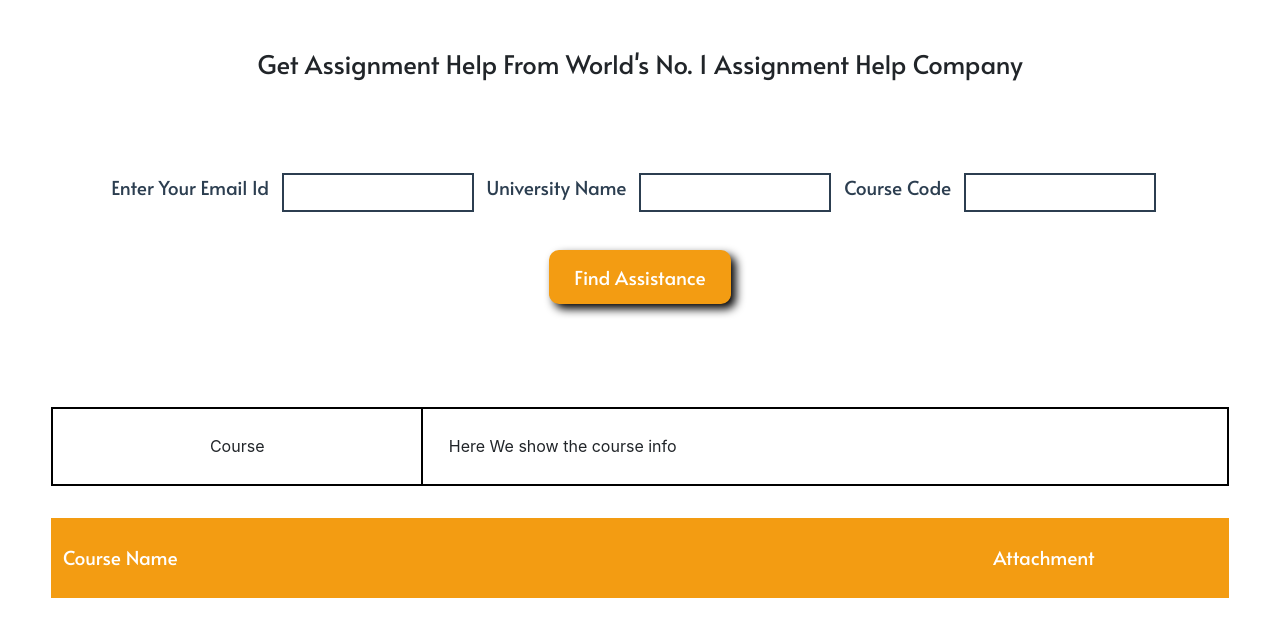
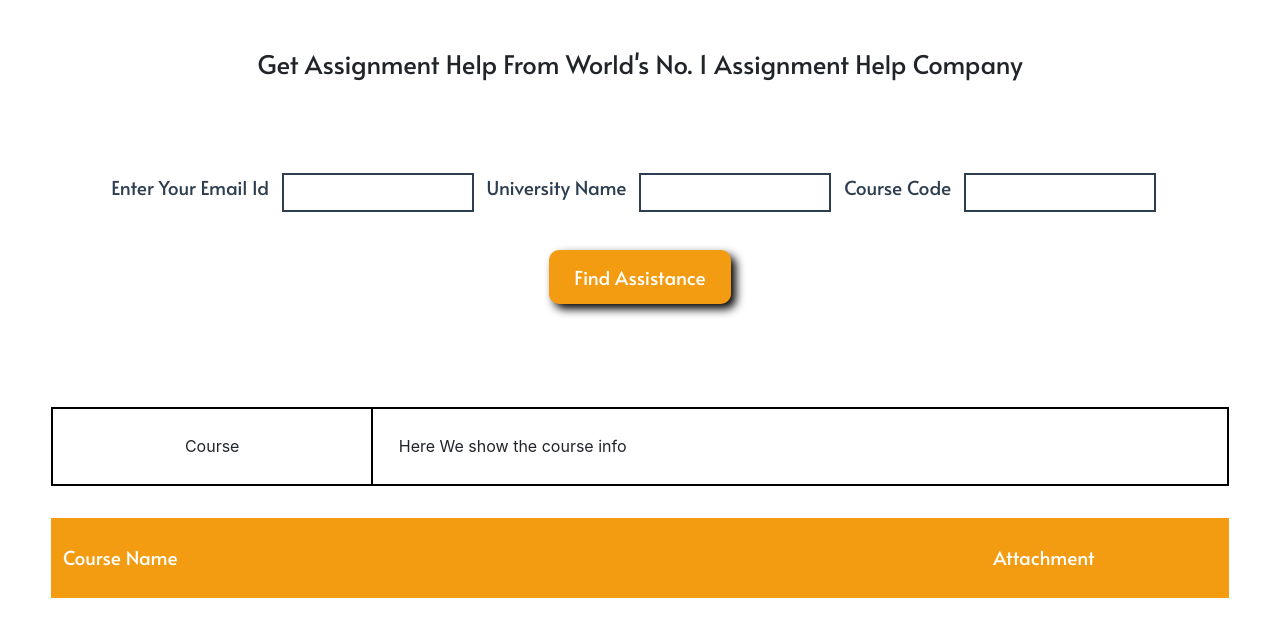
Before and after one commit to gauravnagar192/project2, a website: page public/assignment.html in a window 1280 px wide. Shown: the part 213-850 px from the top of the page. Drawn offline with nearby package versions, Linux system fonts and the light colour scheme.

Commit message:
make it better

```diff
--- a/public/main.css
+++ b/public/main.css
@@ -86,7 +86,7 @@ body {
 }
 #sec1 {
     display: grid;
-    grid-template-columns: auto auto auto;
+    grid-template-columns: 25vw auto auto;
 }
 #sec1-A {
     grid-column-start: 1;
@@ -107,6 +107,7 @@ body {
     background: #FFFFFF;
     border: 2px solid #000000;
     margin: 0px;
+    width: 100%;
 }
 #sec2-A {
     width: 80%;
```
